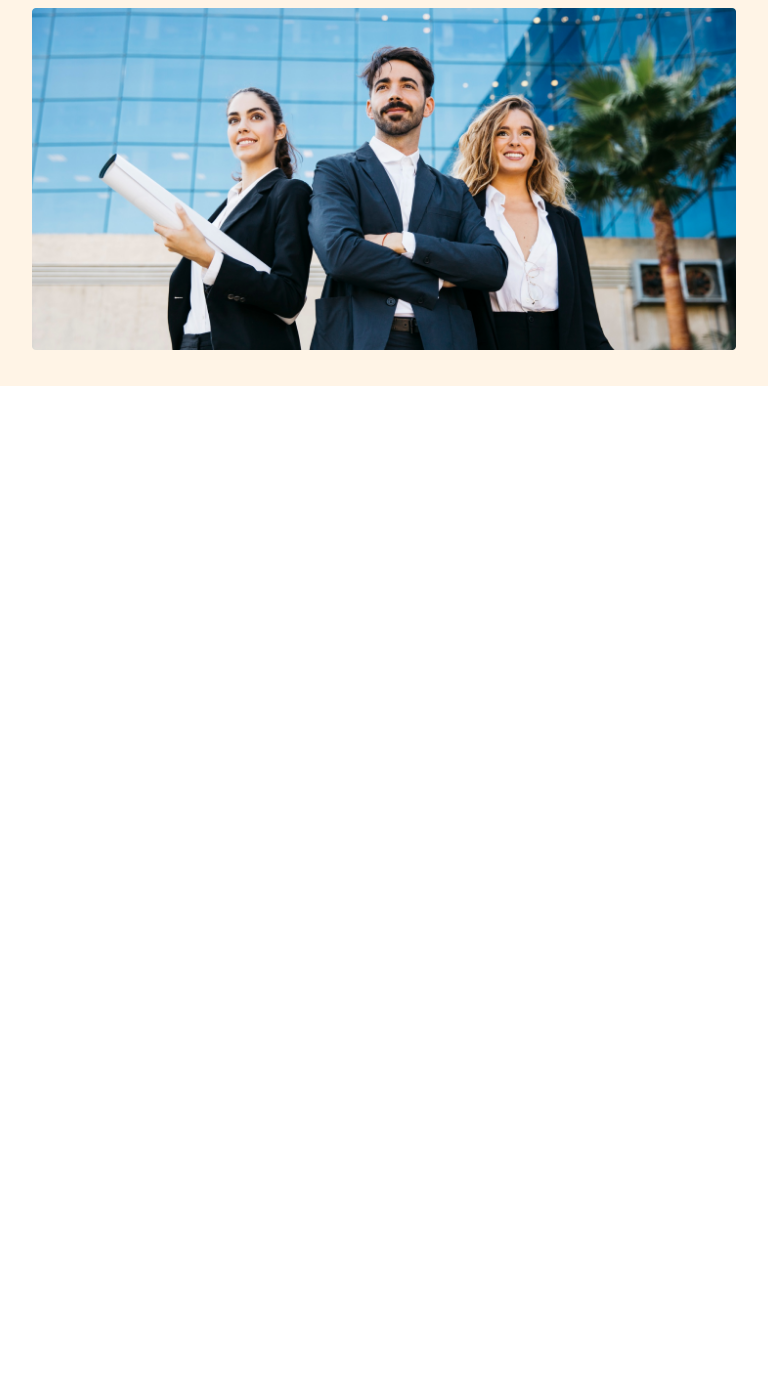
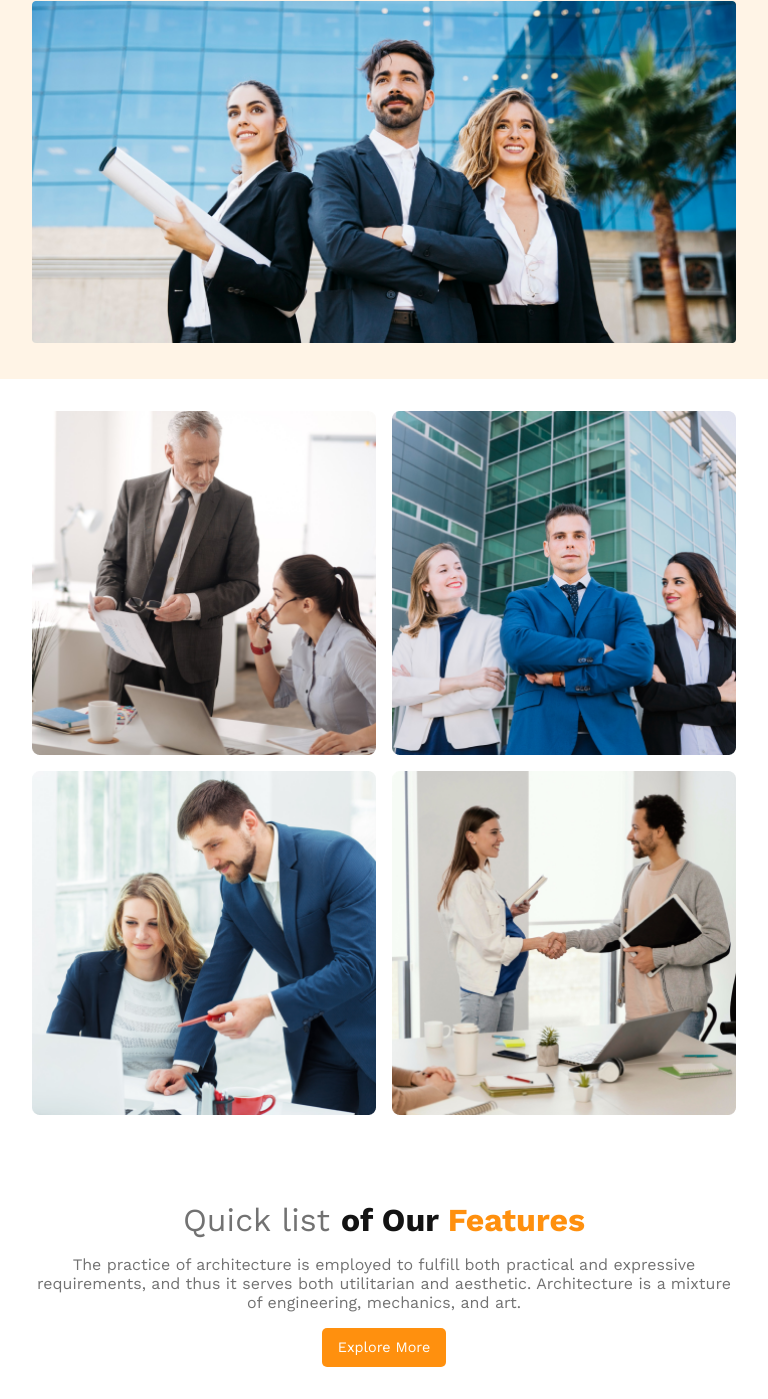
Before and after one commit to emon3455/PH-M2-Assignment-2, a plain HTML site: page index.html in a window 768 px wide. Shown: the part 373-1772 px from the top of the page. Before the commit the page ends 800 px from the top, so only its background shows below. Drawn offline with nearby package versions, Linux system fonts and the light colour scheme.

Commit message:
quick feacher done

```diff
--- a/index.html
+++ b/index.html
@@ -70,5 +70,47 @@
     </header>
     <!-- header style end -->
 
+
+    <!-- main section start -->
+    <main class="main">
+
+        <section class="feacher-list">
+
+            <div class="feacher-list-container">
+
+                <div class="feacher-thumbnails">
+
+                    <img src="./images/team1.png" alt="">
+
+                    <img src="./images/team2.png" alt="">
+
+                    <img src="./images/team3.png" alt="">
+
+                    <img src="./images/team4.png" alt="">
+
+                </div>
+
+                <div class="feacher-info">
+                    <h3 class="feacher-title">
+                        Quick list <strong> of Our </strong> <span>Features</span>
+                    </h3>
+                    <p class="feacher-description">
+                        The practice of architecture is employed to fulfill both practical and expressive requirements, and thus it serves both utilitarian and aesthetic. Architecture is a mixture of engineering, mechanics, and art.
+                    </p>
+                    <button class="btn">
+                        Explore More
+                    </button>
+                </div>
+
+
+            </div>
+
+        </section>
+
+
+
+    </main>
+    <!-- main section end -->
+
 </body>
 </html>
--- a/style.css
+++ b/style.css
@@ -114,7 +114,69 @@
  ---------------------- */
 
 
+ /* ------------------------
+         main start
+-----------------------------*/
 
+.main{
+    padding: 0 5rem;
+}
+
+/* =============Feacher list start=========== */
+
+.feacher-list{
+    margin: 4rem 1rem;
+}
+
+.feacher-list-container{
+    display: flex;
+    padding: 0 1rem;
+    gap: 3rem;
+}
+
+.feacher-thumbnails{
+    width: 50%;
+    display: grid;
+    grid-template-columns: repeat( 2 , 1fr);
+    gap: 1rem;
+}
+
+.feacher-thumbnails img{
+    width: 100%;
+}
+
+.feacher-info{
+    width: 50%;
+}
+
+.feacher-title{
+    margin-top: 25%;
+    font-size: 3rem;
+    color: #727272;
+    font-weight: 500;
+    margin-bottom: 1rem;
+}
+
+.feacher-title strong{
+    color: #131313;
+    font-weight: 600;
+}
+
+.feacher-title span{
+    color: var(--primary-color);
+    font-weight: 600;
+}
+
+.feacher-description{
+    color: #727272;
+    margin-bottom: 1rem;
+}
+
+/* =============Feacher list end=========== */
+
+ /* ------------------------
+         main end
+-----------------------------*/
 
 
 
@@ -128,6 +190,7 @@
     .btn{
         font-size: 0.8rem;
     }
+
     /* common style end */
 
     /* header start*/
@@ -164,11 +227,39 @@
     .header-banner-info{
         width: 100%;
     }
+    /* banner end */
 
-    /* banner end */
 
     /* ---header end----*/
 
+
+    /* main start */
+    .main{
+        padding: 0 1rem;
+    }
+    /* feacher list satrt */
+    .feacher-list{
+        margin: 2rem 0;
+    }
+    .feacher-list-container{
+        flex-direction: column;
+        gap: 1rem;
+    }
+    .feacher-thumbnails{
+        width: 100%;
+        grid-template-columns: repeat( 1 , 1fr);
+    }
+    .feacher-info{
+        width: 100%;
+        text-align: center;
+    }
+    .feacher-title{
+        margin-top: 10%;
+        font-size: 2rem;
+    }
+    /* feacher list end */
+
+    /* main end */
 
 
 }
@@ -176,21 +267,51 @@
 
 @media only screen and (min-width: 577px) and (max-width: 992px) {
 
+    .btn{
+        font-size: 0.9rem;
+    }
+
     /* header start*/
     .header{
         padding: 0 2rem;
     }
-
     .nav-bar{
         width: 50%;
     }
     /* nav end */
 
-
     .header-banner-info{
         width: 80%;
     }
-
     /* header end*/
 
+    /* main start */
+    .main{
+        padding: 0 1rem;
+    }
+    /* feacher list satrt */
+    .feacher-list{
+        margin: 2rem 0;
+    }
+    .feacher-list-container{
+        flex-direction: column;
+        gap: 1rem;
+    }
+    .feacher-thumbnails{
+        width: 100%;
+    }
+    .feacher-info{
+        width: 100%;
+        text-align: center;
+    }
+    .feacher-title{
+        margin-top: 10%;
+        font-size: 2rem;
+    }
+    /* feacher list end */
+
+
+
+    /* main end */
+
 }
```
